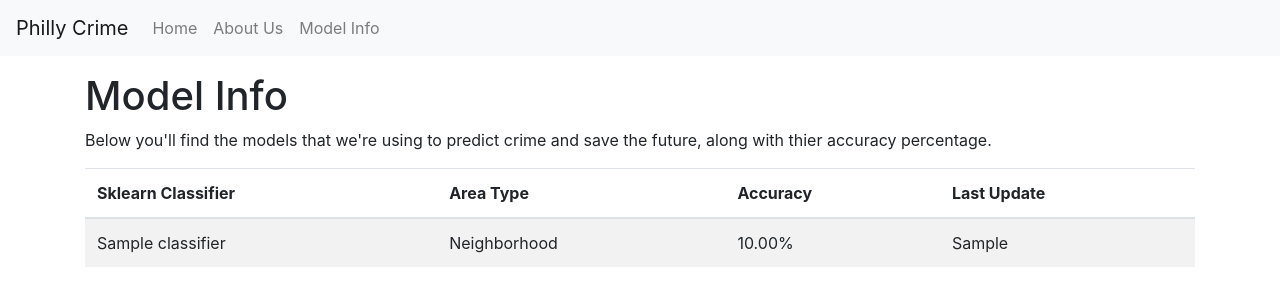
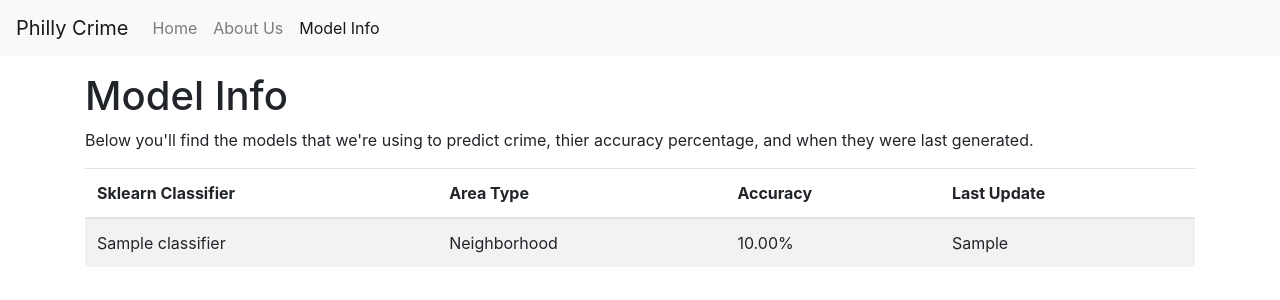
Before and after one commit to cfh294/philly-crime, a Python web app: template web-app/templates/models.html in a window 1280 px wide. Shown: the top 300 px of the page. Run offline with Jinja, Linux system fonts and the light colour scheme; the template is opened without the code that fills it: most values are stand-ins (such as "Sample title", 1, 10 or a date in 2020); some libraries are stand-ins or nearby versions.

Commit message:
Update to models page

```diff
--- a/web-app/templates/models.html
+++ b/web-app/templates/models.html
@@ -4,8 +4,8 @@
 <div class="row">
     <div class="col-md-12">
         <h1>Model Info</h1>
-        <p>Below you'll find the models that we're using to predict crime and save the future, along with thier accuracy
-            percentage.</p>
+        <p>Below you'll find the models that we're using to predict crime, thier accuracy percentage, and when they were
+            last generated.</p>
         <table class="table table-striped">
             <thead>
                 <tr>
@@ -28,4 +28,7 @@
         </table>
     </div>
 </div>
+<script>
+    $("#models").addClass("active");
+</script>
 {% endblock %}
```
